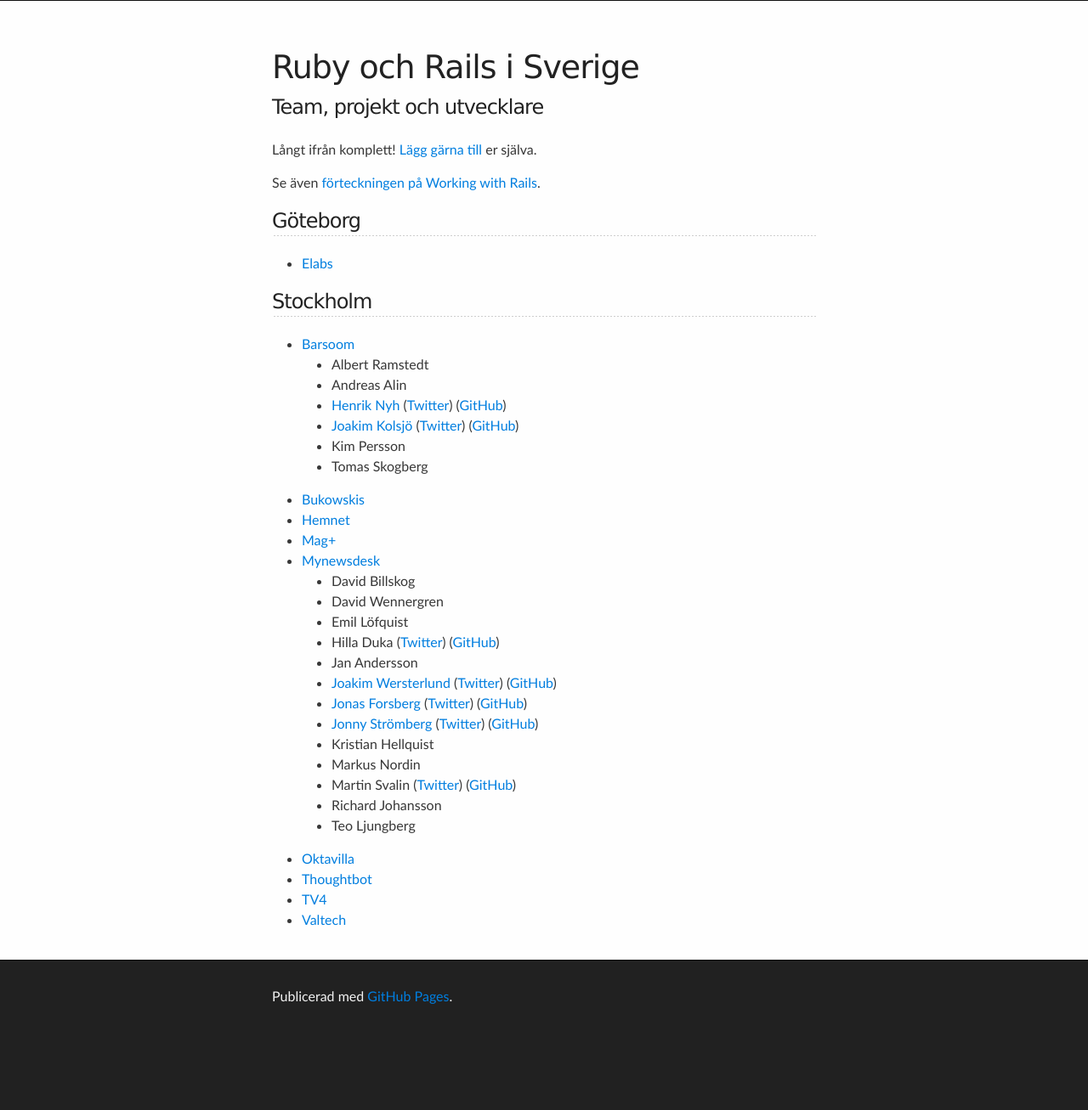
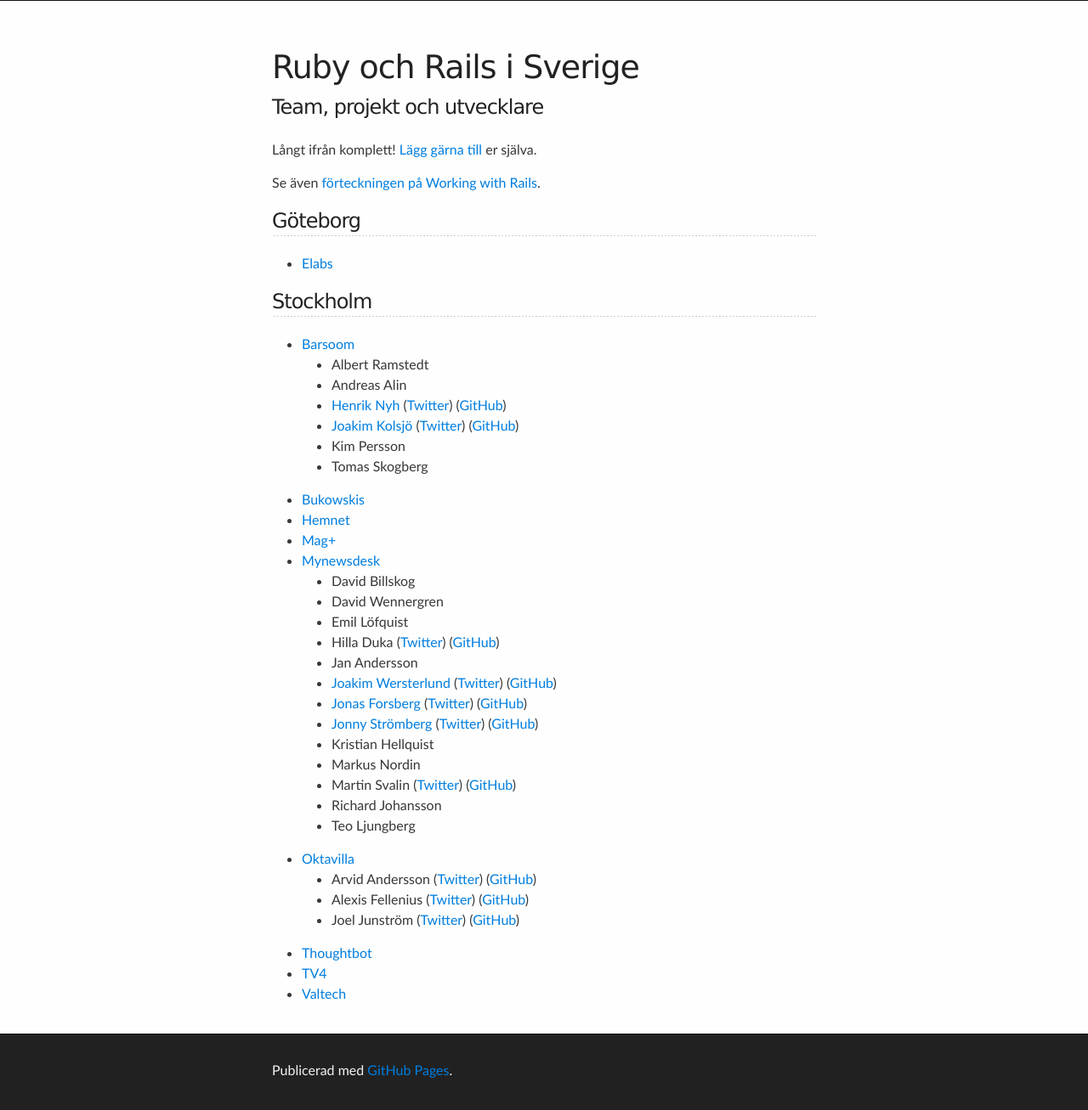
Before and after one commit to rails-se/rails-se.github.com, a Jekyll site: the page built from directory.md, in a window 1280 px wide. Shown: the whole page at 85% size. Built offline with Jekyll 4.4.1, drawn with Linux system fonts in a browser that asks for light colours; before the commit the page ends 1220 px from its top, so only the background shows below that.

Commit message:
Added Oktavilla team members

```diff
--- a/directory.md
+++ b/directory.md
@@ -101,6 +101,23 @@ Se även [förteckningen på Working with Rails](http://www.workingwithrails.com
 
   <li>
     <a href="http://oktavilla.se">Oktavilla</a>
+    <ul>
+      <li>
+        Arvid Andersson
+        {% assign twitter = 'arvid_a' %}{% include twitter.html %}
+        {% assign github = 'arvida' %}{% include github.html %}
+      </li>
+      <li>
+        Alexis Fellenius
+        {% assign twitter = 'alexisfellenius' %}{% include twitter.html %}
+        {% assign github = 'lexi' %}{% include github.html %}
+      </li>
+      <li>
+        Joel Junström
+        {% assign twitter = 'joeljunstrom' %}{% include twitter.html %}
+        {% assign github = 'joeljunstrom' %}{% include github.html %}
+      </li>
+     </ul>
   </li>
 
   <li>
```
